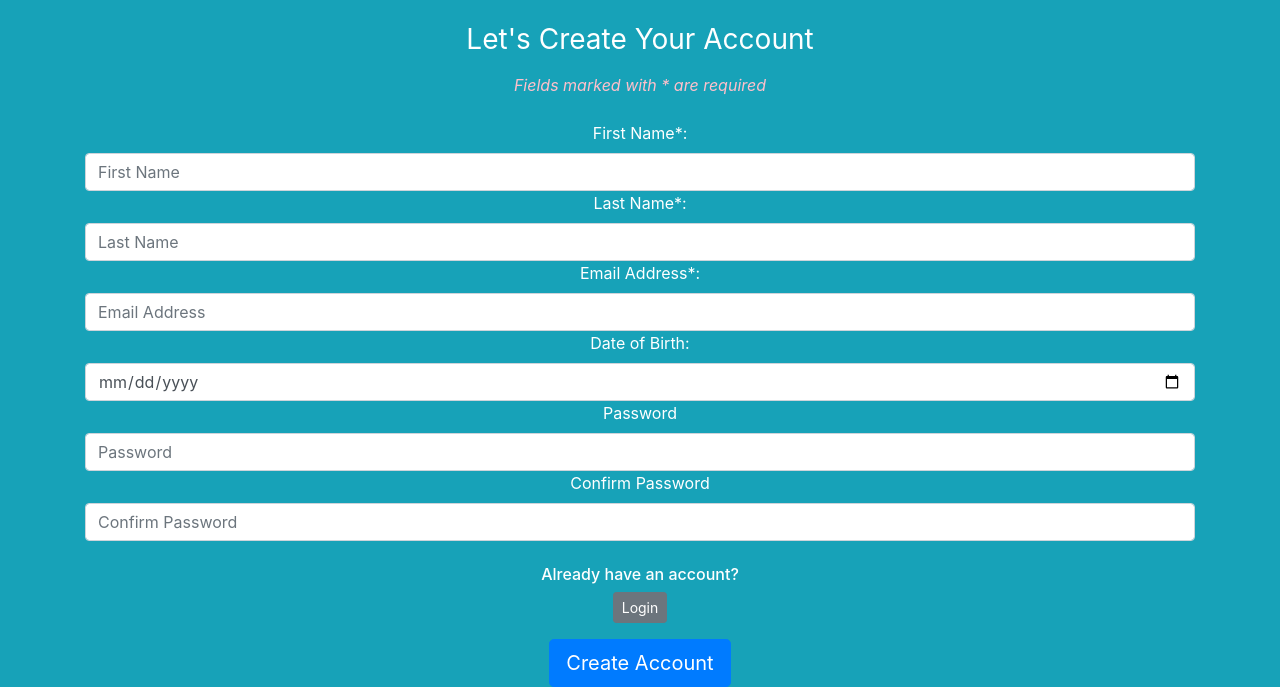
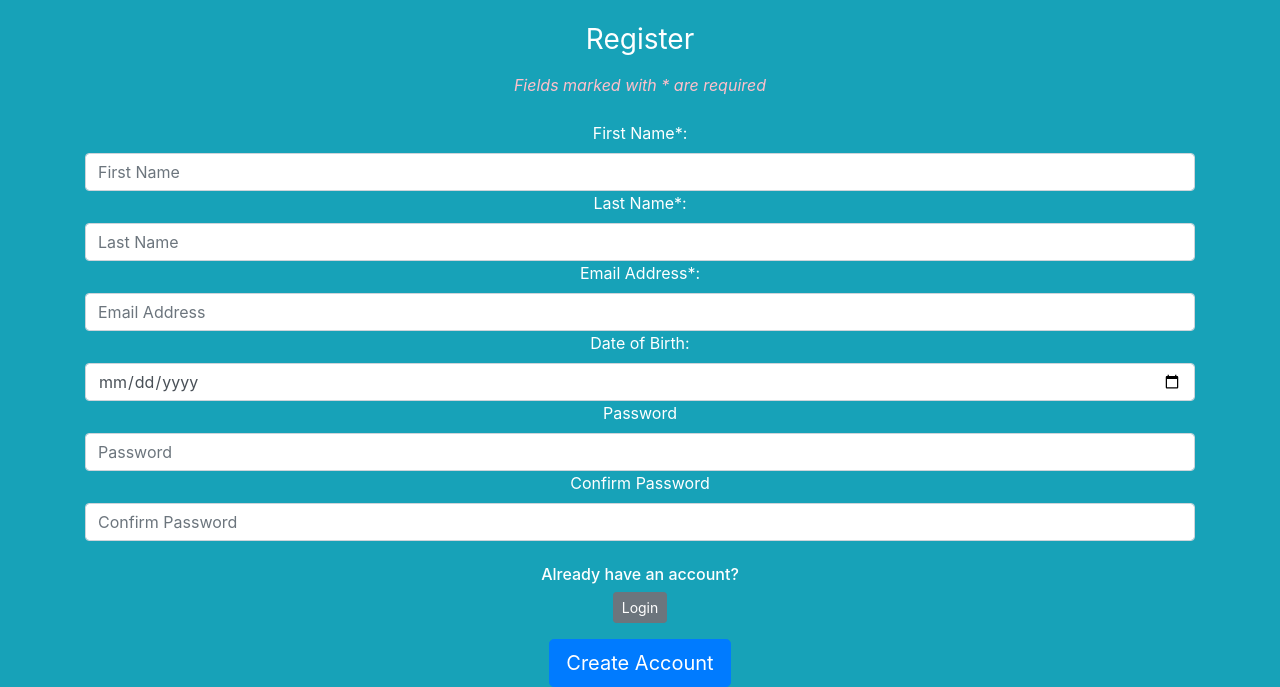
Before and after one commit to DarishkaAMS/Flask_Projects-EPAM-CRM, a Flask app: page /register in a window 1280 px wide. Shown: the part 455-1142 px from the top of the page. Run offline with Flask 2, Linux system fonts and the light colour scheme.

Commit message:
Add add Employee

```diff
--- a/department_app/templates/auth/register.html
+++ b/department_app/templates/auth/register.html
@@ -12,9 +12,11 @@ Registration Page
         <img class="mb-4"
              src="https://ctl.s6img.com/society6/img/2DZ5pCs1LDlhj5rV7ITQmVdkYxU/w_700/posters/top/~artwork,fw_2718,fh_3618,fx_-450,iw_3618,ih_3618/s6-0089/a/34685025_16296864/~~/black-cat-dcv-posters.jpg"
              alt="DarishkaAMS" width="350" height="350">
-        <h1 class="h3 mb-3 font-weight-normal">
-            Let's Create Your Account
-        </h1>
+        {% if add_employee %}
+        <h1 class="h3 mb-3 font-weight-normal">Add Employee</h1>
+        {% else %}
+        <h1 class="h3 mb-3 font-weight-normal">Register</h1>
+        {% endif %}
         <i style="color:pink"> Fields marked with * are required </i>
         <br>
         <br/>
--- a/department_app/templates/employees/employee.html
+++ b/department_app/templates/employees/employee.html
@@ -62,7 +62,7 @@
                                 </a>
                             </td>
                             <td>
-                                <a href="{{ url_for('user.assign_employee', id=employee.id) }}"
+                                <a href="{{ url_for('user.assign_employee', id=current_user.id) }}"
                                    class="btn btn-success btn-sm">
                                     Assign
                                 </a>
--- a/department_app/views/employee_view.py
+++ b/department_app/views/employee_view.py
@@ -32,7 +32,7 @@ def create_employee():
     """
     Add an employee to the database
     """
-    add_emp = True
+    add_employee = True
 
     form = RegisterForm()
     if form.validate_on_submit():
@@ -58,8 +58,7 @@ def create_employee():
         return redirect(url_for('user.retrieve_employees'))
 
     # load employee template
-    return render_template('employees/employee.html', action='Add',
-                           add_emp=add_emp, form=form)
+    return render_template('auth/register.html', form=form, add_employee=add_employee)
 
 
 @user.route('/employees/employee/<int:id>', methods=['GET', 'POST'])
```
